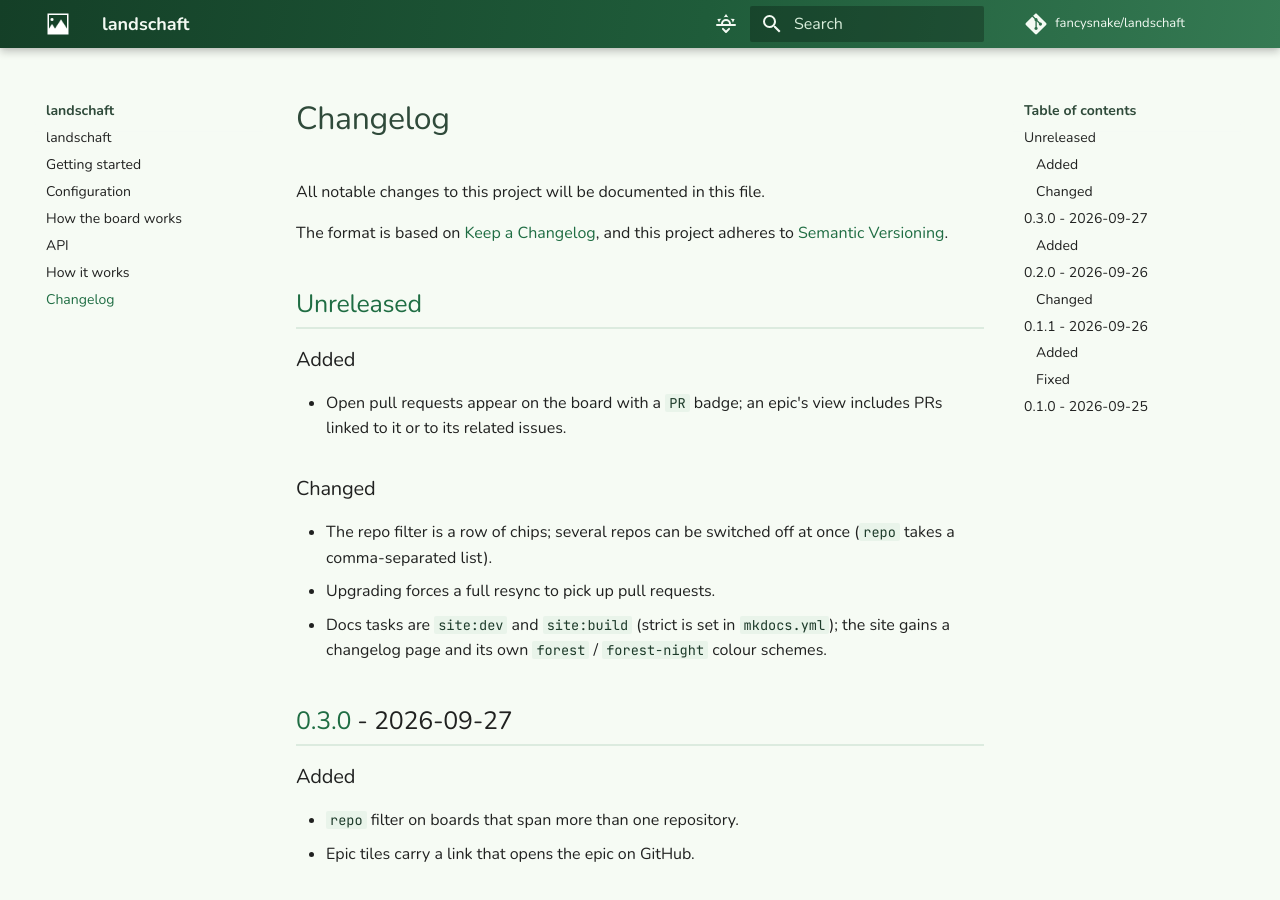
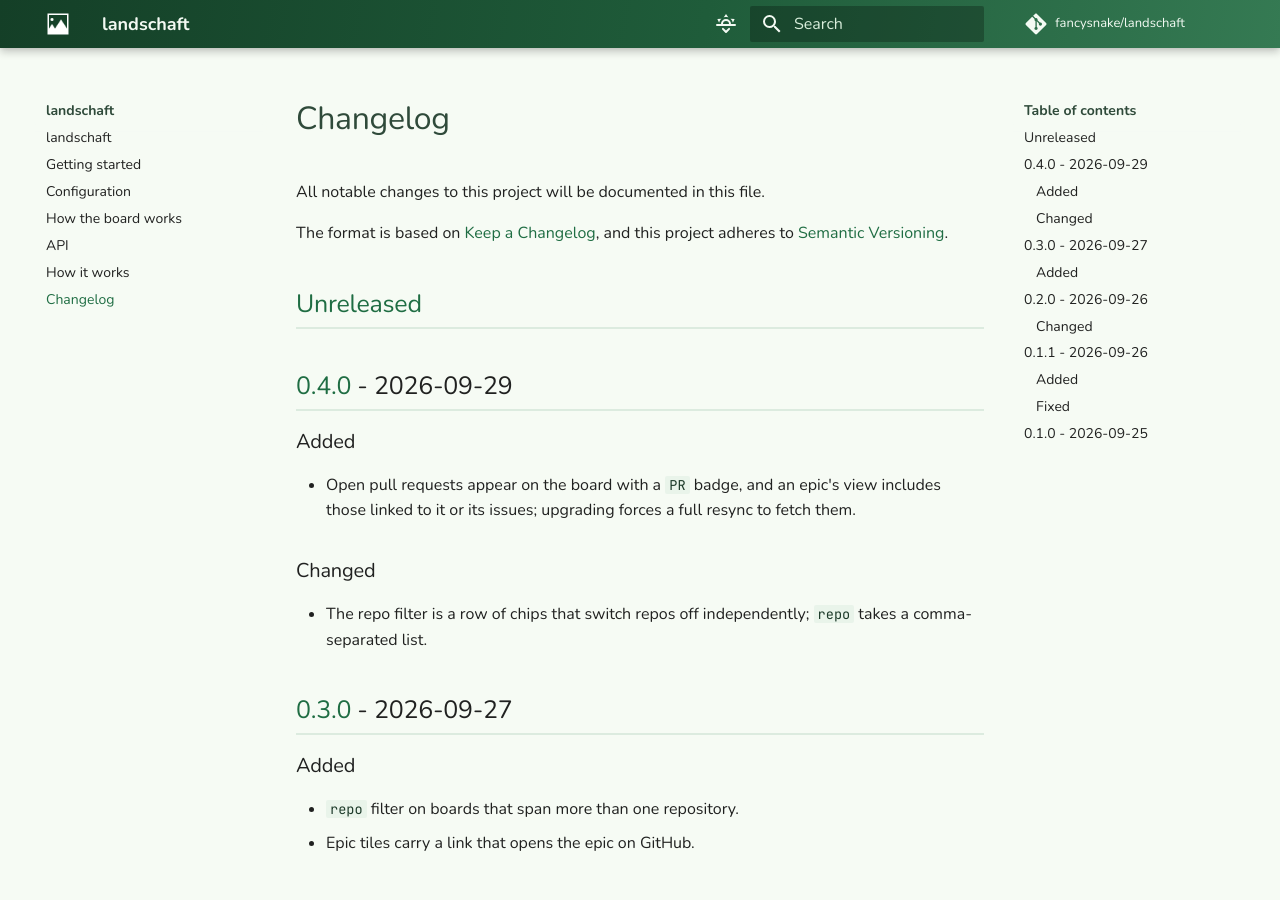
Before and after one commit to fancysnake/landschaft, an MkDocs documentation site: the page built from docs/changelog.md, in a window 1280 px wide and 900 px high. Built offline with MkDocs 1.6.1 and Material for MkDocs 9.7.7, drawn with Linux system fonts in a browser that asks for light colours; comment, search, counter and statistics services are not loaded.

Commit message:
Release 0.4.0

```diff
--- a/CHANGELOG.md
+++ b/CHANGELOG.md
@@ -7,18 +7,17 @@ The format is based on [Keep a Changelog], and this project adheres to
 
 ## [Unreleased]
 
+## [0.4.0] - 2026-09-29
+
 ### Added
 
-- Open pull requests appear on the board with a `PR` badge; an epic's view includes PRs
-  linked to it or to its related issues.
+- Open pull requests appear on the board with a `PR` badge, and an epic's view includes those
+  linked to it or its issues; upgrading forces a full resync to fetch them.
 
 ### Changed
 
-- The repo filter is a row of chips; several repos can be switched off at once (`repo`
-  takes a comma-separated list).
-- Upgrading forces a full resync to pick up pull requests.
-- Docs tasks are `site:dev` and `site:build` (strict is set in `mkdocs.yml`); the site gains a
-  changelog page and its own `forest` / `forest-night` colour schemes.
+- The repo filter is a row of chips that switch repos off independently; `repo` takes a
+  comma-separated list.
 
 ## [0.3.0] - 2026-09-27
 
@@ -57,7 +56,8 @@ The format is based on [Keep a Changelog], and this project adheres to
 
 <!-- Versions -->
 
-[unreleased]: https://github.com/fancysnake/landschaft/compare/v0.3.0...HEAD
+[unreleased]: https://github.com/fancysnake/landschaft/compare/v0.4.0...HEAD
+[0.4.0]: https://github.com/fancysnake/landschaft/compare/v0.3.0...v0.4.0
 [0.3.0]: https://github.com/fancysnake/landschaft/compare/v0.2.0...v0.3.0
 [0.2.0]: https://github.com/fancysnake/landschaft/compare/v0.1.1...v0.2.0
 [0.1.1]: https://github.com/fancysnake/landschaft/compare/v0.1.0...v0.1.1
--- a/package.json
+++ b/package.json
@@ -1,6 +1,6 @@
 {
   "name": "landschaft",
-  "version": "0.3.0",
+  "version": "0.4.0",
   "private": true,
   "description": "Local kanban dashboards over GitHub issues",
   "license": "MIT",
```
Also changed, not shown: README.md (+1 -1 lines), docs/configuration.md (+1 -1 lines).
